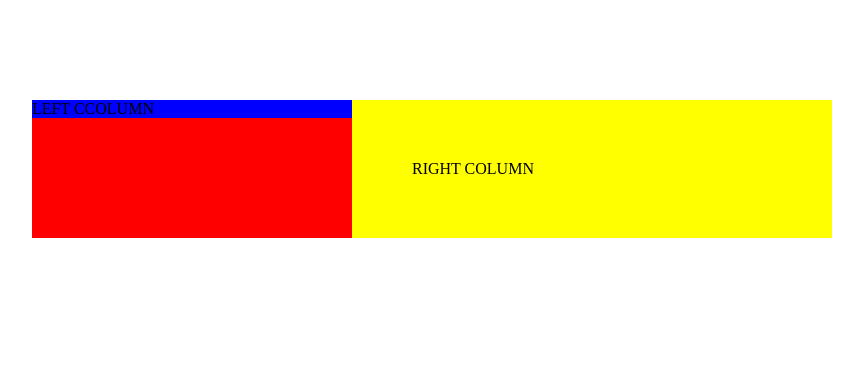
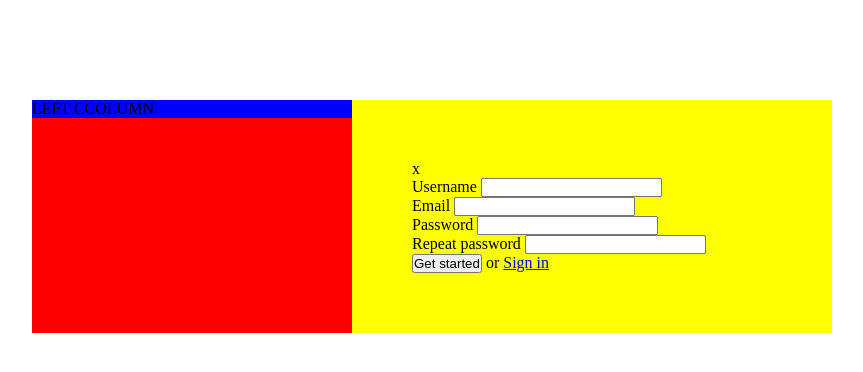
Before and after one commit to giedrotie/5-sign-up, a plain HTML site: page index.html in a window 1280 px wide. Shown: the whole page, without its empty margins (208-1071 px from the left). Drawn offline with Linux system fonts and the light colour scheme.

Commit message:
form and reset css 1

```diff
--- a/index.html
+++ b/index.html
@@ -14,7 +14,32 @@
             LEFT CCOLUMN
         </div>
         <div class="right-column">
-            RIGHT COLUMN
+            <div class="close">x</div>
+            <form>
+                <div class="form-row">
+                    <label for="">Username</label>
+                    <input type="text">
+                </div>
+                <div class="form-row">
+                    <label for="">Email</label>
+                    <input type="email">
+                </div>
+                <div class="form-row">
+                    <label for="">Password</label>
+                    <input type="password">
+                </div>
+                <div class="form-row">
+                    <label for="">Repeat password</label>
+                    <input type="password">
+                </div>
+
+                <div class="form-row">
+                    <button type="submit"> Get started</button>
+                    <span>or</span>
+                    <a href="#">Sign in</a>
+                </div>
+
+            </form>
         </div>
     </main>
 </body>
```
